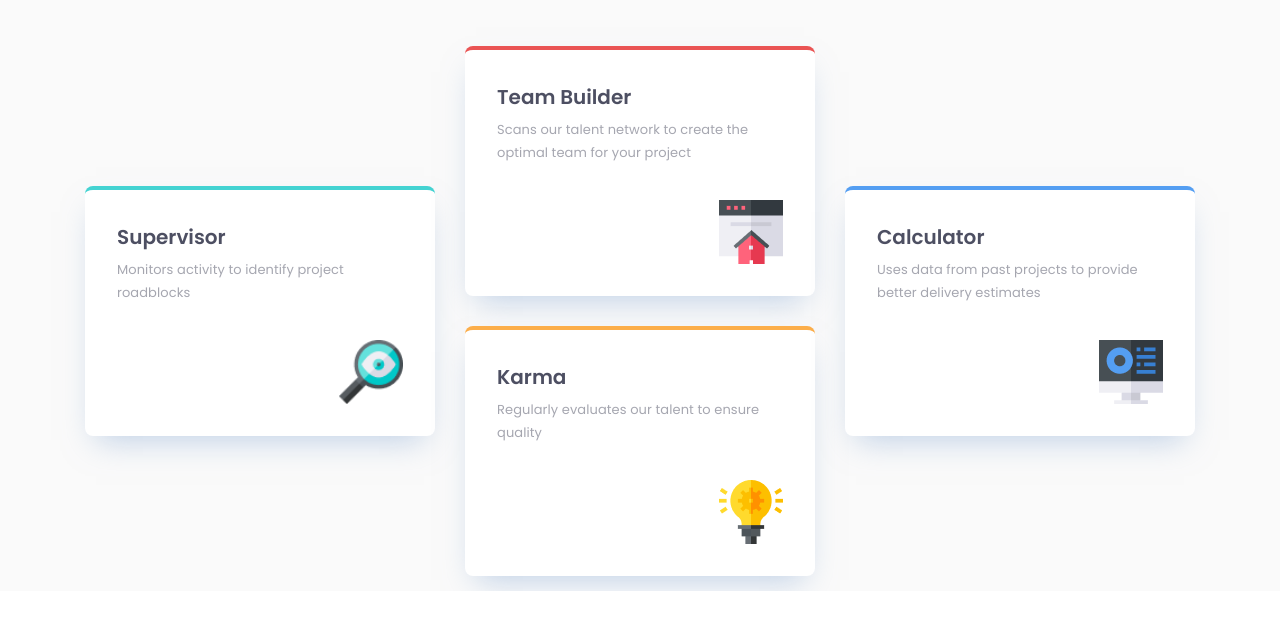
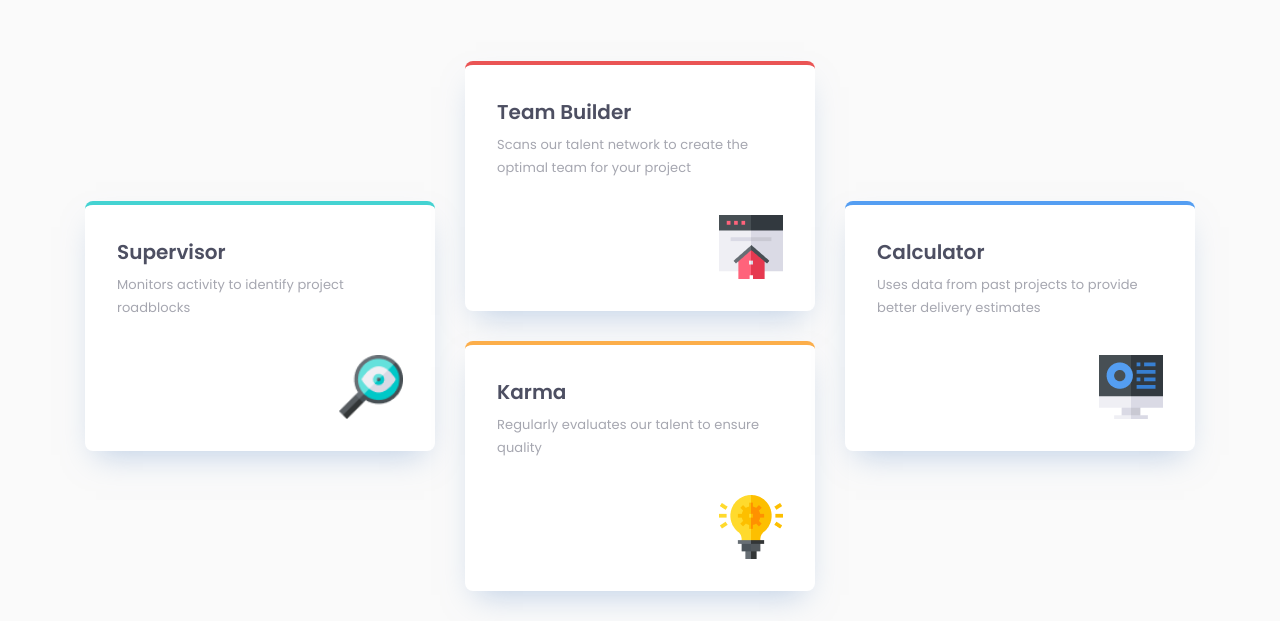
Before and after one commit to niina112/mobile.res, a plain HTML site: page index.html in a window 1280 px wide. Shown: the part 209-830 px from the top of the page. Before the commit the page ends 800 px from the top, so only its background shows below. Drawn offline with Linux system fonts and the light colour scheme.

Commit message:
changed styles

```diff
--- a/styles.css
+++ b/styles.css
@@ -4,6 +4,10 @@
     box-sizing: border-box;
 }
 
+body {
+    font-family: "Poppins", serif;
+    background-color: #FAFAFA;
+}
 
 .container {
     display: flex;
@@ -11,14 +15,12 @@
     justify-content: center;
     align-items: center;
     width: 100vw;
-    height: 100vh;
-    background-color: #FAFAFA;
+    height: auto;
     gap: 64px;
+    padding-top:30px ;
+    padding-bottom: 30px;
 }
 
-.body {
-    font-family: "Poppins", serif;
-}
 
 .text-box {
     display: flex;
@@ -137,17 +139,12 @@
 }
 
 
-@media (max-width:600px) {
+@media (max-width:1133px) {
     .container {
-        width: 23.4375rem;
-
         background: #FAFAFA;
-
     }
 
-
     .box {
-
         background: #FFF;
         box-shadow: 0px 15px 30px -11px rgba(131, 166, 210, 0.50);
         border-top: 4px solid #44D3D2;
@@ -155,8 +152,6 @@
         height: 13.875rem;
         flex-shrink: 0;
     }
-
-
 
     .text-box {
         display: flex;
@@ -197,7 +192,6 @@ flex-shrink: 0;
         font-style: normal;
         font-weight: 400;
         line-height: 1.5625rem;
-        /* 166.667% */
         letter-spacing: 0.0065rem;
     }
 
```
Lines whose indentation alone changed are shown as unchanged.
